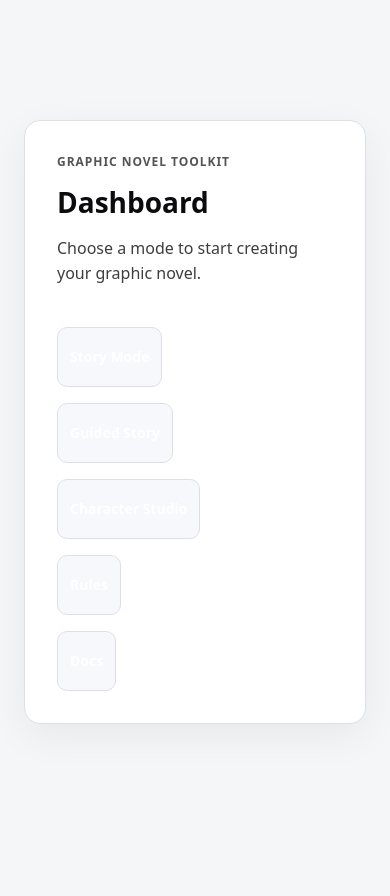
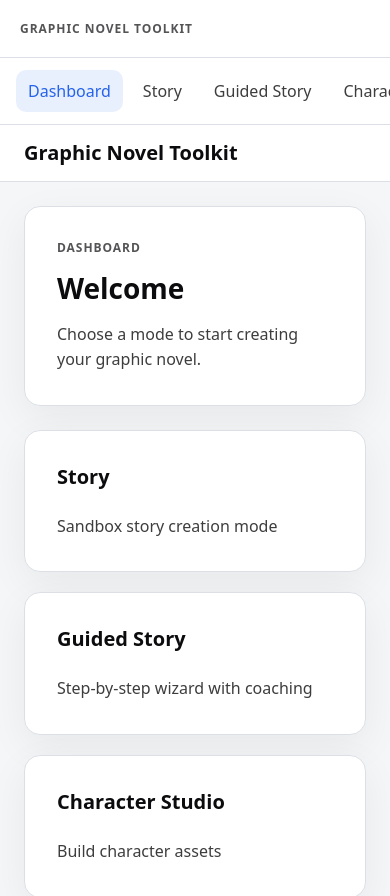
Before and after one commit to KyritoZ/Novel-2, a Next.js app: page / in a window 390 px wide. Shown: the top 896 px of the page. Before the commit the page ends 844 px from the top, so only its background shows below. Built offline with nearby package versions, Linux system fonts and the light colour scheme.

Commit message:
Implement layout structure for the Graphic Novel Toolkit, including a responsive sidebar and main content area. Update the homepage to display navigation links for various modes, enhancing user experience and accessibility.

```diff
--- /dev/null
+++ b/src/app/components/SidebarNav.tsx
@@ -0,0 +1,34 @@
+"use client";
+
+import Link from "next/link";
+import { usePathname } from "next/navigation";
+
+export default function SidebarNav() {
+  const pathname = usePathname();
+
+  const links = [
+    { href: "/", label: "Dashboard" },
+    { href: "/story", label: "Story" },
+    { href: "/story/guided", label: "Guided Story" },
+    { href: "/character-studio", label: "Character Studio" },
+    { href: "/rules", label: "Rules" },
+    { href: "/docs", label: "Docs" },
+  ];
+
+  return (
+    <nav className="app-sidebar-nav">
+      {links.map((link) => {
+        const isActive = pathname === link.href || (link.href !== "/" && pathname.startsWith(link.href));
+        return (
+          <Link
+            key={link.href}
+            href={link.href}
+            className={`app-sidebar-link ${isActive ? "active" : ""}`}
+          >
+            {link.label}
+          </Link>
+        );
+      })}
+    </nav>
+  );
+}
--- a/src/app/globals.css
+++ b/src/app/globals.css
@@ -30,12 +30,89 @@ a:focus-visible {
   color: rgb(var(--accent-rgb));
 }
 
+.app-shell {
+  display: flex;
+  min-height: 100vh;
+  background: rgb(var(--background-rgb));
+}
+
+.app-sidebar {
+  width: 240px;
+  background: #fff;
+  border-right: 1px solid rgb(var(--border-rgb));
+  display: flex;
+  flex-direction: column;
+  position: sticky;
+  top: 0;
+  height: 100vh;
+  overflow-y: auto;
+}
+
+.app-sidebar-header {
+  padding: 20px;
+  border-bottom: 1px solid rgb(var(--border-rgb));
+}
+
+.app-sidebar-nav {
+  padding: 16px;
+  display: flex;
+  flex-direction: column;
+  gap: 8px;
+  flex: 1;
+}
+
+.app-sidebar-link {
+  padding: 10px 12px;
+  border-radius: 10px;
+  font-weight: 500;
+  transition: background-color 0.15s ease, color 0.15s ease;
+  color: rgba(var(--foreground-rgb), 0.8);
+}
+
+.app-sidebar-link:hover,
+.app-sidebar-link:focus-visible {
+  background: #f7f8fb;
+  color: rgb(var(--accent-rgb));
+}
+
+.app-sidebar-link.active {
+  background: rgba(var(--accent-rgb), 0.1);
+  color: rgb(var(--accent-rgb));
+}
+
+.app-main {
+  flex: 1;
+  display: flex;
+  flex-direction: column;
+  min-width: 0;
+}
+
+.app-topbar {
+  background: #fff;
+  border-bottom: 1px solid rgb(var(--border-rgb));
+  padding: 16px 24px;
+  position: sticky;
+  top: 0;
+  z-index: 10;
+}
+
+.app-content {
+  flex: 1;
+  padding: 24px;
+  overflow-y: auto;
+}
+
 main {
-  min-height: 100vh;
+  min-height: 100%;
   display: flex;
   align-items: center;
   justify-content: center;
-  padding: 24px;
+  padding: 0;
+}
+
+main.dashboard {
+  align-items: flex-start;
+  justify-content: flex-start;
 }
 
 .page {
@@ -51,6 +128,14 @@ main {
   display: flex;
   flex-direction: column;
   gap: 16px;
+  transition: transform 0.15s ease, box-shadow 0.15s ease;
+}
+
+a.card:hover,
+a.card:focus-visible {
+  transform: translateY(-2px);
+  box-shadow: 0 16px 48px rgba(0, 0, 0, 0.1);
+  border-color: rgb(var(--accent-rgb));
 }
 
 .eyebrow {
@@ -279,4 +364,32 @@ h1 {
   .studio-layout {
     grid-template-columns: 1fr;
   }
+
+  .app-sidebar {
+    width: 200px;
+  }
 }
+
+@media (max-width: 768px) {
+  .app-shell {
+    flex-direction: column;
+  }
+
+  .app-sidebar {
+    width: 100%;
+    height: auto;
+    position: relative;
+    border-right: none;
+    border-bottom: 1px solid rgb(var(--border-rgb));
+  }
+
+  .app-sidebar-nav {
+    flex-direction: row;
+    overflow-x: auto;
+    padding: 12px 16px;
+  }
+
+  .app-sidebar-link {
+    white-space: nowrap;
+  }
+}
--- a/src/app/layout.tsx
+++ b/src/app/layout.tsx
@@ -1,5 +1,6 @@
 import type { Metadata } from "next";
 import type { ReactNode } from "react";
+import SidebarNav from "./components/SidebarNav";
 import "./globals.css";
 
 export const metadata: Metadata = {
@@ -14,7 +15,22 @@ export default function RootLayout({
 }) {
   return (
     <html lang="en">
-      <body>{children}</body>
+      <body>
+        <div className="app-shell">
+          <aside className="app-sidebar">
+            <div className="app-sidebar-header">
+              <p className="eyebrow">Graphic Novel Toolkit</p>
+            </div>
+            <SidebarNav />
+          </aside>
+          <div className="app-main">
+            <header className="app-topbar">
+              <h1 style={{ fontSize: "20px", fontWeight: 600 }}>Graphic Novel Toolkit</h1>
+            </header>
+            <div className="app-content">{children}</div>
+          </div>
+        </div>
+      </body>
     </html>
   );
 }
--- a/src/app/page.tsx
+++ b/src/app/page.tsx
@@ -1,32 +1,34 @@
 import Link from "next/link";
 
 export default function Home() {
+  const links = [
+    { href: "/story", label: "Story", description: "Sandbox story creation mode" },
+    { href: "/story/guided", label: "Guided Story", description: "Step-by-step wizard with coaching" },
+    { href: "/character-studio", label: "Character Studio", description: "Build character assets" },
+    { href: "/rules", label: "Rules", description: "Project rules and guidelines" },
+    { href: "/docs", label: "Docs", description: "Documentation and architecture" },
+  ];
+
   return (
-    <main className="page">
-      <section className="card">
-        <p className="eyebrow">Graphic Novel Toolkit</p>
-        <h1>Dashboard</h1>
-        <p className="lede">
-          Choose a mode to start creating your graphic novel.
-        </p>
-        <div className="links" style={{ display: "grid", gridTemplateColumns: "repeat(auto-fit, minmax(200px, 1fr))", gap: "16px", marginTop: "24px" }}>
-          <Link href="/story" className="button" style={{ textAlign: "center", display: "flex", alignItems: "center", justifyContent: "center", minHeight: "60px" }}>
-            Story Mode
-          </Link>
-          <Link href="/story/guided" className="button" style={{ textAlign: "center", display: "flex", alignItems: "center", justifyContent: "center", minHeight: "60px" }}>
-            Guided Story
-          </Link>
-          <Link href="/character-studio" className="button" style={{ textAlign: "center", display: "flex", alignItems: "center", justifyContent: "center", minHeight: "60px" }}>
-            Character Studio
-          </Link>
-          <Link href="/rules" className="button" style={{ textAlign: "center", display: "flex", alignItems: "center", justifyContent: "center", minHeight: "60px" }}>
-            Rules
-          </Link>
-          <Link href="/docs" className="button" style={{ textAlign: "center", display: "flex", alignItems: "center", justifyContent: "center", minHeight: "60px" }}>
-            Docs
-          </Link>
+    <main className="dashboard">
+      <div style={{ width: "min(1000px, 100%)" }}>
+        <section className="card">
+          <p className="eyebrow">Dashboard</p>
+          <h1>Welcome</h1>
+          <p className="lede">
+            Choose a mode to start creating your graphic novel.
+          </p>
+        </section>
+
+        <div style={{ display: "grid", gridTemplateColumns: "repeat(auto-fill, minmax(280px, 1fr))", gap: "20px", marginTop: "24px" }}>
+          {links.map((link) => (
+            <Link key={link.href} href={link.href} className="card">
+              <h2 style={{ fontSize: "20px", marginBottom: "8px" }}>{link.label}</h2>
+              <p className="lede" style={{ marginBottom: "0" }}>{link.description}</p>
+            </Link>
+          ))}
         </div>
-      </section>
+      </div>
     </main>
   );
 }
```
